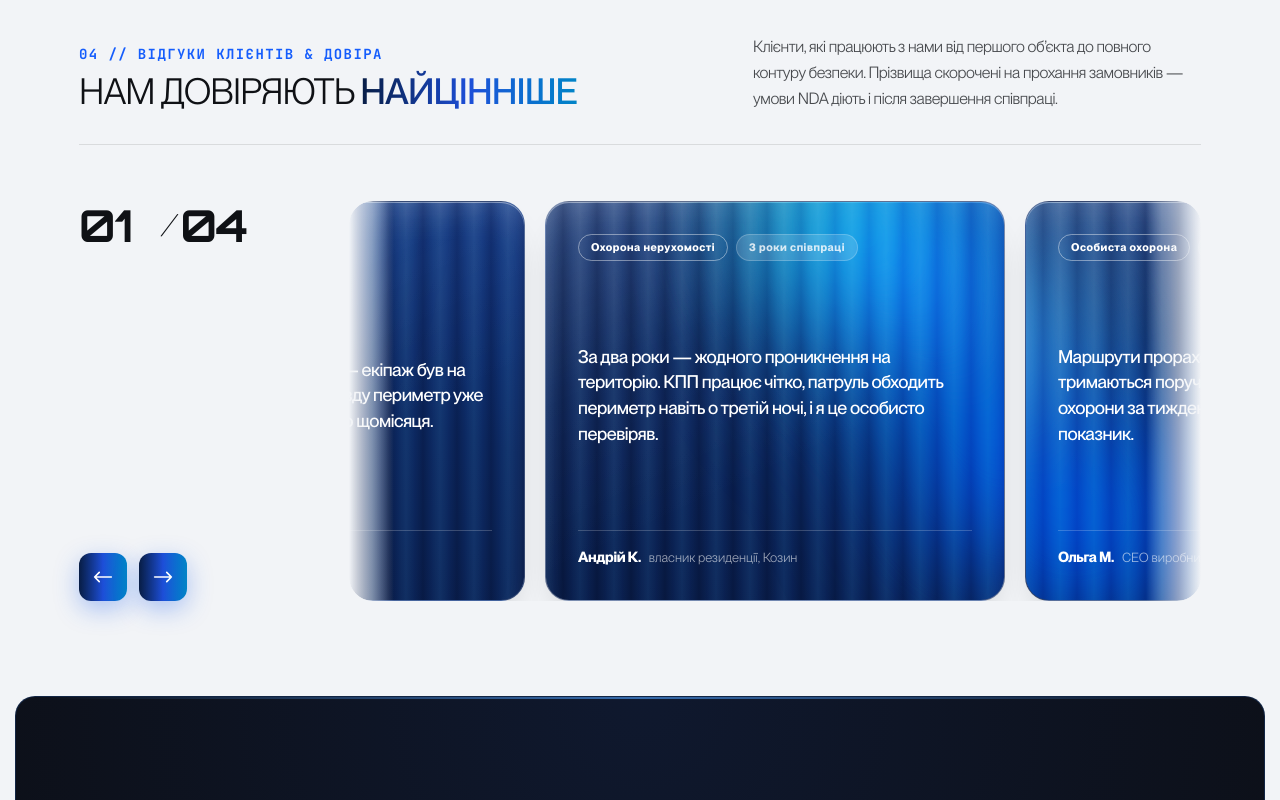
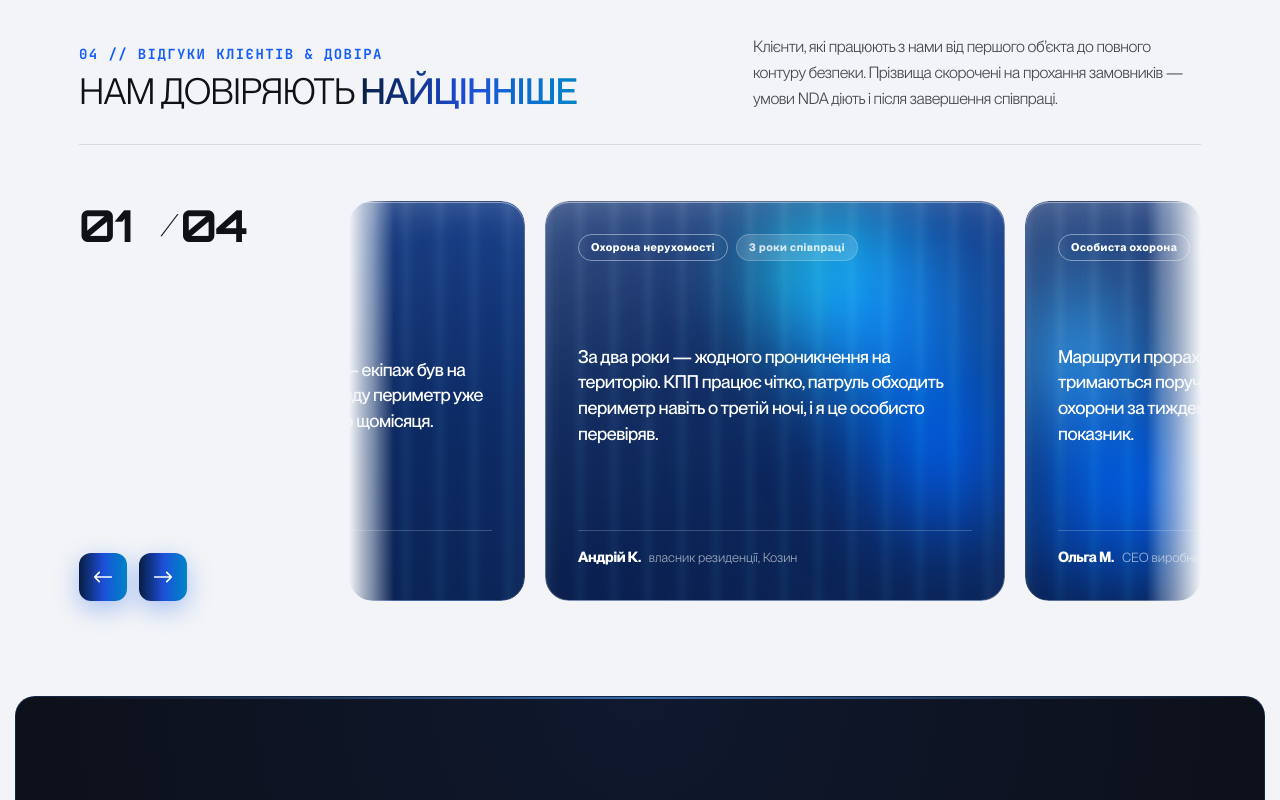
Before and after one commit to ViktorGladkich/iron_security, a React (Vite) app: page / in a window 1280 px wide. Shown: the part 6880-7680 px from the top of the page. Built offline with nearby package versions, Linux system fonts and the light colour scheme.

Commit message:
refine glassmorphism effects with updated gradients, shadows, and clipping masks for improved visual consistency

```diff
--- a/src/components/sections/Contact/ContactFormCard.tsx
+++ b/src/components/sections/Contact/ContactFormCard.tsx
@@ -58,26 +58,28 @@ export const ContactFormCard = forwardRef<HTMLDivElement, ContactFormCardProps>(
             background:
               'linear-gradient(155deg, rgba(255,255,255,.16) 0%, rgba(255,255,255,.03) 34%, rgba(255,255,255,0) 62%), linear-gradient(200deg, #123a86 0%, #0d2a63 45%, #0a1f4d 100%)',
             boxShadow:
-              'inset 0 1px 0 rgba(255,255,255,.42), inset 0 22px 46px -26px rgba(255,255,255,.25), 0 20px 40px -20px rgba(0,0,0,0.5)',
+              'inset 0 1px 0 rgba(255,255,255,.42), inset 0 22px 46px -26px rgba(255,255,255,.25), 0 20px 50px -15px rgba(8,29,69,0.25), 0 10px 25px -10px rgba(0,0,0,0.1)',
+            WebkitMaskImage: '-webkit-radial-gradient(white, black)',
+            transform: 'translateZ(0)',
           }}
           className="relative h-full p-5 sm:p-10 md:p-11 rounded-[26px] border border-white/25 flex flex-col justify-between overflow-hidden isolate select-none transition-[border-color,box-shadow] duration-500 hover:border-white/40"
         >
-          {/* Світна пляма — Luminous Gradient */}
+          {/* Світна пляма — Luminous Gradient (ідеально в межах заокруглених кутів) */}
           <div
-            className="pointer-events-none absolute -inset-[20%] -z-20 transform-gpu group-hover:scale-105 transition-transform duration-700"
+            className="pointer-events-none absolute inset-0 -z-20 transform-gpu group-hover:scale-105 transition-transform duration-700"
             style={{
               background:
-                'radial-gradient(46% 52% at 74% 30%, #3b82f6 0%, rgba(59,130,246,0) 68%), radial-gradient(40% 44% at 88% 62%, #1e5fd6 0%, rgba(30,95,214,0) 70%), radial-gradient(34% 38% at 62% 18%, #67e8f9 0%, rgba(103,232,249,0) 72%)',
-              filter: 'blur(50px) saturate(170%)',
+                'radial-gradient(55% 60% at 74% 30%, #3b82f6 0%, rgba(59,130,246,0) 70%), radial-gradient(50% 55% at 88% 62%, #1e5fd6 0%, rgba(30,95,214,0) 72%), radial-gradient(40% 45% at 62% 18%, #67e8f9 0%, rgba(103,232,249,0) 75%)',
+              filter: 'blur(35px) saturate(170%)',
             }}
           />
 
-          {/* Ребриста поверхня скла */}
+          {/* Ребриста поверхня скла (без темних смуг на кутах) */}
           <div
             className="pointer-events-none absolute inset-0 -z-10 mix-blend-soft-light"
             style={{
               backgroundImage:
-                'repeating-linear-gradient(90deg, rgba(255,255,255,.20) 0%, rgba(255,255,255,.04) 20%, rgba(0,0,0,.30) 50%, rgba(255,255,255,.04) 80%, rgba(255,255,255,.20) 100%)',
+                'repeating-linear-gradient(90deg, rgba(255,255,255,.18) 0%, rgba(255,255,255,.02) 25%, rgba(255,255,255,0) 50%, rgba(255,255,255,.02) 75%, rgba(255,255,255,.18) 100%)',
               backgroundSize: '34px 100%',
             }}
           />
--- a/src/components/sections/ContactModal.tsx
+++ b/src/components/sections/ContactModal.tsx
@@ -125,12 +125,12 @@ export const ContactModal: React.FC<ContactModalProps> = ({
           }}
         />
 
-        {/* Ребристая фактура стекла */}
+        {/* Ребриста фактура стекла */}
         <div
           className="pointer-events-none absolute inset-0 -z-10 mix-blend-soft-light"
           style={{
             backgroundImage:
-              'repeating-linear-gradient(90deg, rgba(255,255,255,.22) 0%, rgba(255,255,255,.04) 20%, rgba(0,0,0,.30) 50%, rgba(255,255,255,.04) 80%, rgba(255,255,255,.22) 100%)',
+              'repeating-linear-gradient(90deg, rgba(255,255,255,.18) 0%, rgba(255,255,255,.02) 25%, rgba(255,255,255,0) 50%, rgba(255,255,255,.02) 75%, rgba(255,255,255,.18) 100%)',
             backgroundSize: '34px 100%',
           }}
         />
--- a/src/components/sections/Reviews/ReviewCard.tsx
+++ b/src/components/sections/Reviews/ReviewCard.tsx
@@ -29,7 +29,9 @@ export const ReviewCard: React.FC<ReviewCardProps> = ({
           background:
             'linear-gradient(155deg, rgba(255,255,255,.16) 0%, rgba(255,255,255,.03) 34%, rgba(255,255,255,0) 62%), linear-gradient(200deg, #123a86 0%, #0d2a63 45%, #0a1f4d 100%)',
           boxShadow:
-            'inset 0 1px 0 rgba(255,255,255,.42), inset 0 22px 46px -26px rgba(255,255,255,.25), 0 20px 40px -20px rgba(0,0,0,0.3)',
+            'inset 0 1px 0 rgba(255,255,255,.42), inset 0 22px 46px -26px rgba(255,255,255,.25), 0 20px 45px -15px rgba(8,29,69,0.22), 0 10px 20px -10px rgba(0,0,0,0.08)',
+          WebkitMaskImage: '-webkit-radial-gradient(white, black)',
+          transform: 'translateZ(0)',
         }}
         className={`group relative min-h-[260px] sm:min-h-[280px] lg:h-[380px] sm:lg:h-[400px] p-6 sm:p-8 rounded-[24px] border flex flex-col justify-between overflow-hidden isolate select-none transition-[border-color,box-shadow] duration-500 ${
           isActive ? 'border-white/35 ring-1 ring-white/20' : 'border-white/[0.18] hover:border-white/30'
@@ -37,10 +39,10 @@ export const ReviewCard: React.FC<ReviewCardProps> = ({
       >
         {/* 1. Світна пляма — Luminous Gradient (::before) */}
         <div
-          className="pointer-events-none absolute -inset-[20%] -z-20 transform-gpu group-hover:scale-105 transition-transform duration-700"
+          className="pointer-events-none absolute inset-0 -z-20 transform-gpu group-hover:scale-105 transition-transform duration-700"
           style={{
             background: radialGrad,
-            filter: 'blur(50px) saturate(170%)',
+            filter: 'blur(35px) saturate(170%)',
           }}
         />
 
@@ -49,7 +51,7 @@ export const ReviewCard: React.FC<ReviewCardProps> = ({
           className="pointer-events-none absolute inset-0 -z-10 mix-blend-soft-light"
           style={{
             backgroundImage:
-              'repeating-linear-gradient(90deg, rgba(255,255,255,.20) 0%, rgba(255,255,255,.04) 20%, rgba(0,0,0,.30) 50%, rgba(255,255,255,.04) 80%, rgba(255,255,255,.20) 100%)',
+              'repeating-linear-gradient(90deg, rgba(255,255,255,.18) 0%, rgba(255,255,255,.02) 25%, rgba(255,255,255,0) 50%, rgba(255,255,255,.02) 75%, rgba(255,255,255,.18) 100%)',
             backgroundSize: '34px 100%',
           }}
         />
```
